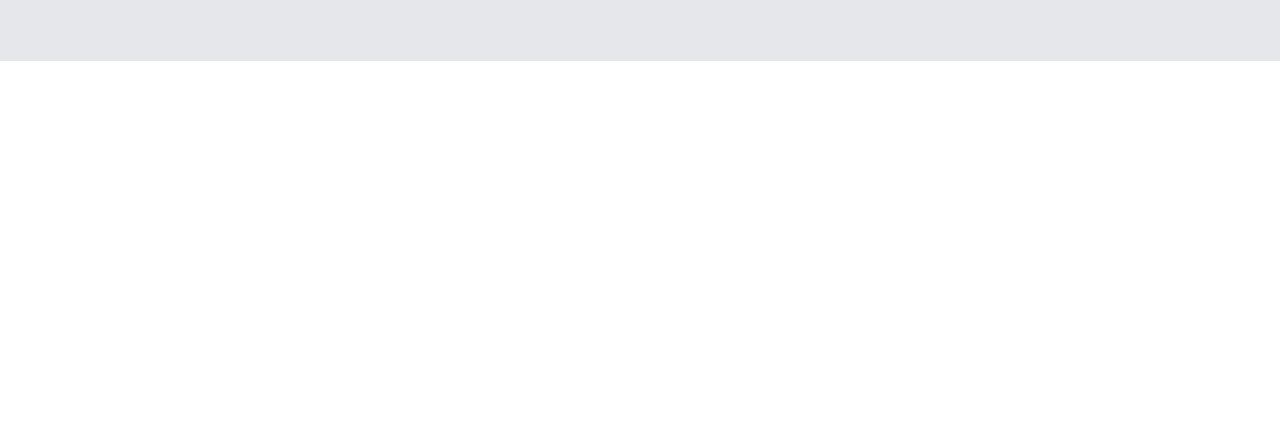
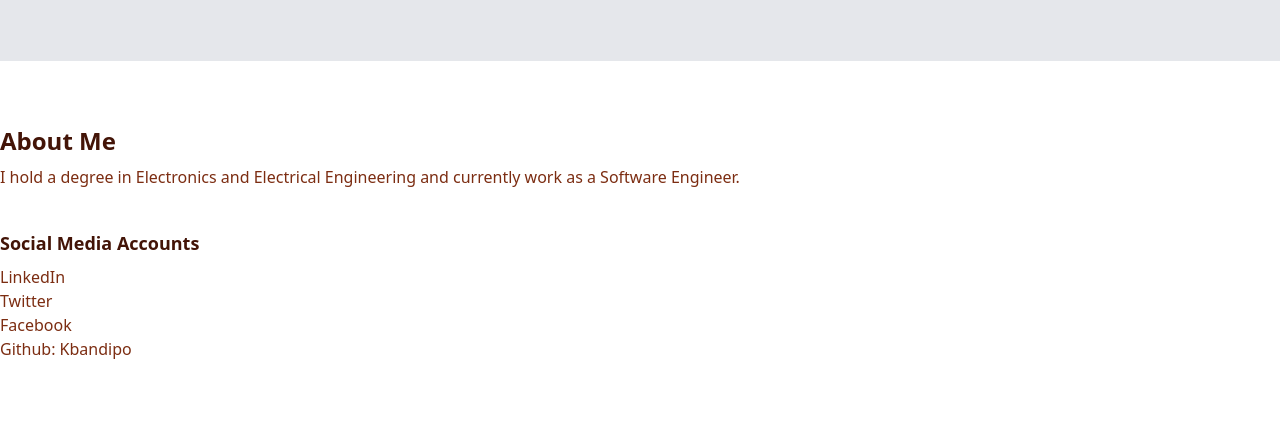
Before and after one commit to KBandipo/A-One-Page-Portfolio-with-HTML-and-Tailwind, a website: page src/index.html in a window 1280 px wide. Shown: the part 627-1052 px from the top of the page. Before the commit the page ends 800 px from the top, so only its background shows below. Drawn offline with Linux system fonts and the light colour scheme.

Commit message:
Create about page and style it

```diff
--- a/src/index.html
+++ b/src/index.html
@@ -101,6 +101,7 @@
       </div>
     </nav>
     <!-- ***************************************************************************************** -->
+
     <!-- Home Section -->
     <section id="home" class="mx-auto bg-gray-200 p-16">
       <div class="flex items-center space-x-[60px]">
@@ -120,5 +121,47 @@
         </div>
       </div>
     </section>
+
+    <!-- ***************************************************************************************** -->
+
+    <!-- About Section -->
+    <section id="about" class="py-16">
+      <div class="container mx-auto">
+        <h2 class="mb-2 text-2xl font-bold text-orange-950">About Me</h2>
+        <p class="text-orange-900">
+          I hold a degree in Electronics and Electrical Engineering and
+          currently work as a Software Engineer.
+        </p>
+        <article>
+          <p class="mb-2 pt-10 text-lg font-semibold text-orange-950">
+            Social Media Accounts
+          </p>
+          <ul class="flex flex-col">
+            <li
+              class="text-orange-900 hover:font-semibold hover:italic hover:text-orange-950"
+            >
+              <a href="https://www.linkedin.com/in/bandipo-kehinde-3b0434270/"
+                >LinkedIn</a
+              >
+            </li>
+            <li
+              class="text-orange-900 hover:font-semibold hover:italic hover:text-orange-950"
+            >
+              <a href="https://twitter.com/Bandipokenny">Twitter</a>
+            </li>
+            <li
+              class="text-orange-900 hover:font-semibold hover:italic hover:text-orange-950"
+            >
+              <a href="https://web.facebook.com/bandipo.kehinde">Facebook</a>
+            </li>
+            <li
+              class="text-orange-900 hover:font-semibold hover:italic hover:text-orange-950"
+            >
+              <a href="https://github.com/KBandipo/">Github: Kbandipo</a>
+            </li>
+          </ul>
+        </article>
+      </div>
+    </section>
   </body>
 </html>
```
Also changed, not shown: dist/output.css.
